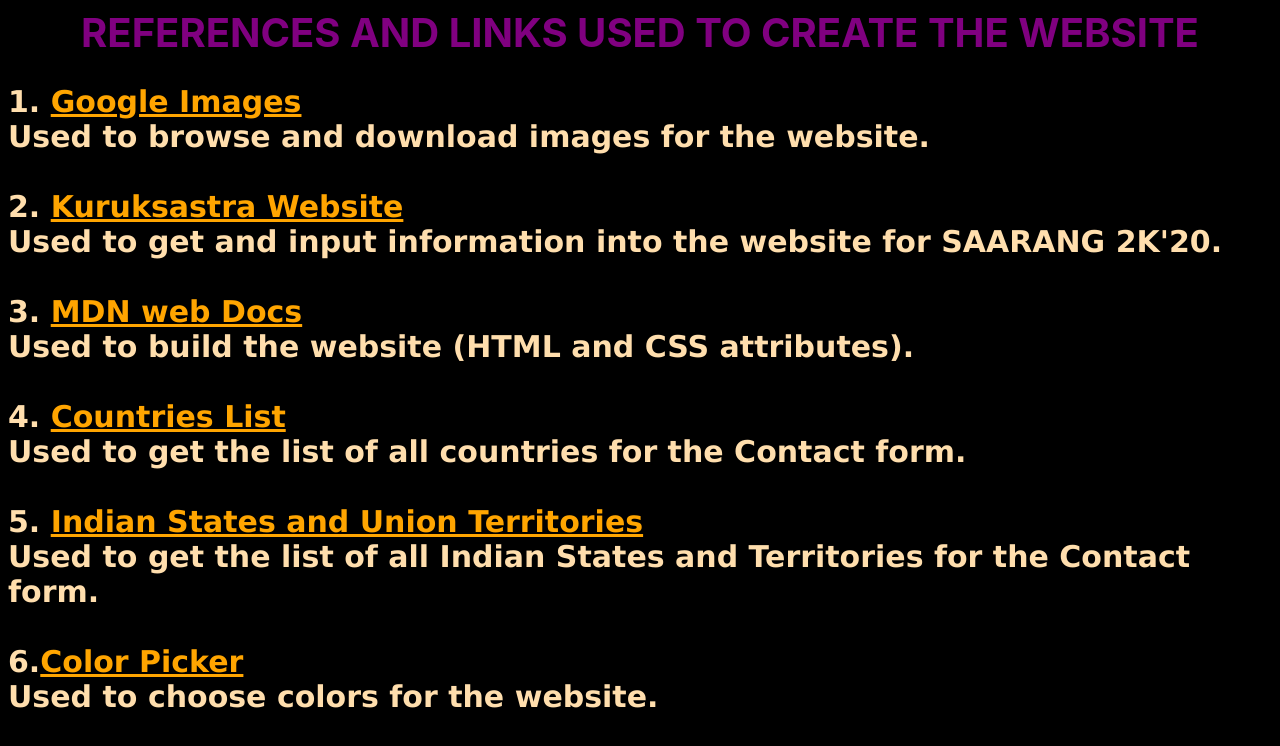
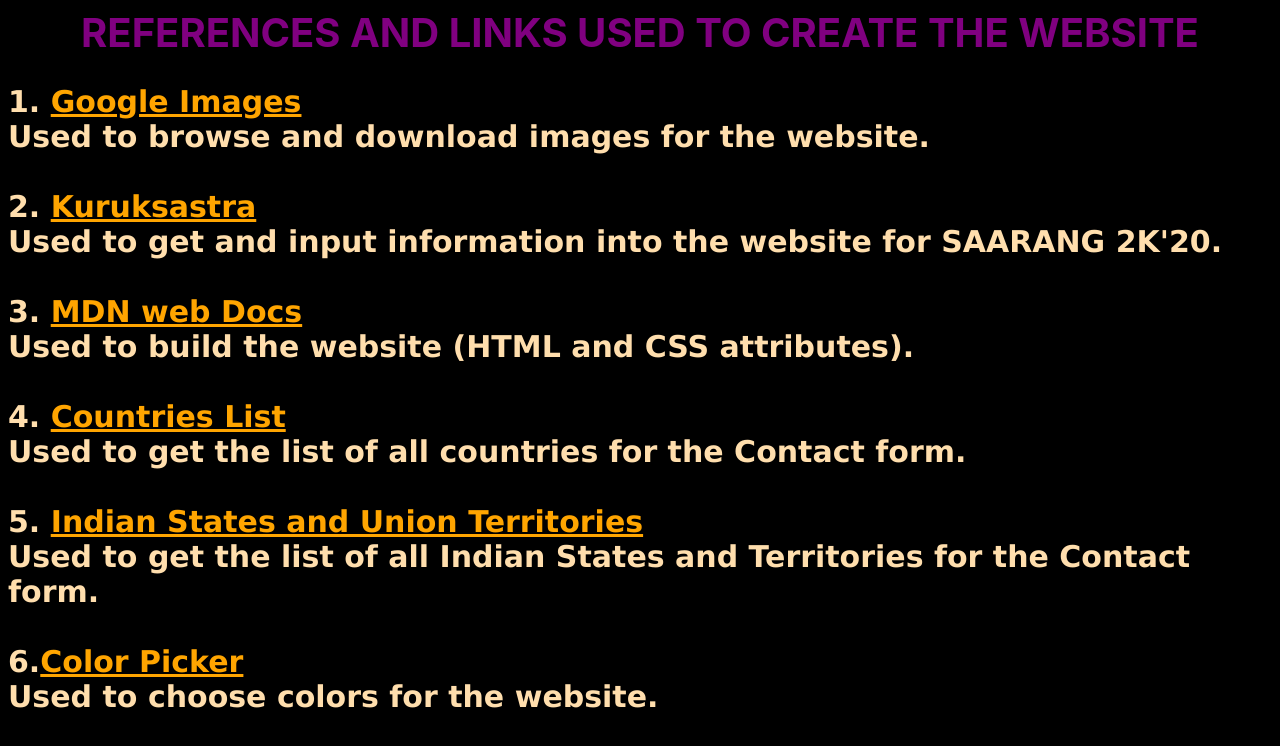
Before and after one commit to iamvittaln/SAARANG-2020, a plain HTML site: page info.html in a window 1280 px wide. Drawn offline with Linux system fonts and the light colour scheme.

Commit message:
Fixed broken link and its contents

```diff
--- a/info.html
+++ b/info.html
@@ -9,7 +9,7 @@
             <h2>
                 1. <a href=https://images.google.com target="_blank">Google Images</a> <br>
                 Used to browse and download images for the website. <br><br>
-                2. <a href=https://www.google.com/search?client=firefox-b-d&q=kuruksastra target="_blank">Kuruksastra Website</a> <br>
+                2. <a href=https://www.google.com/search?q=kuruksastra target="_blank">Kuruksastra</a> <br>
                 Used to get and input information into the website for SAARANG 2K'20. <br><br>
                 3. <a href=https://developer.mozilla.org/en-US/ target="_blank">MDN web Docs</a> <br>
                 Used to build the website (HTML and CSS attributes). <br><br>
```
